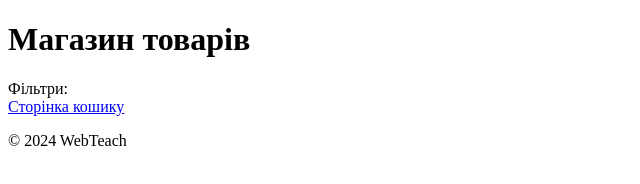
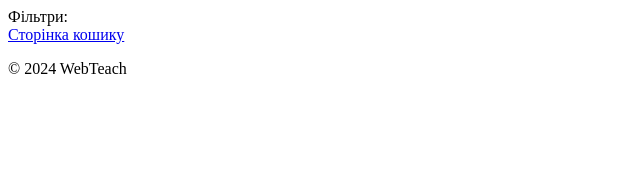
Before and after one commit to SProgrammer13/OnlineShop, a website built with Parcel: page index.html in a window 1280 px wide. Shown: the whole page, without its empty margins (0-640 px from the left). Built offline with nearby package versions, Linux system fonts and the light colour scheme; no server answers; files whose address does not match are found by name.

Commit message:
Add files via upload

```diff
--- a/index.html
+++ b/index.html
@@ -12,7 +12,7 @@
   </head>
   <body>
     <header>
-      <h1>Магазин товарів</h1>
+      <!-- <h1>Магазин товарів</h1> -->
       <div class="filter">Фільтри:</div>
       <div class="category-buttons"></div>
       <a class="link-menu" href="cart.html">Сторінка кошику</a>
```
